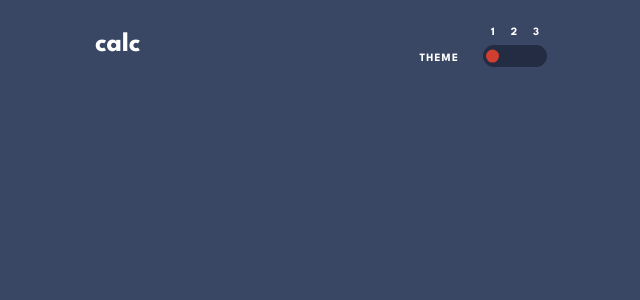
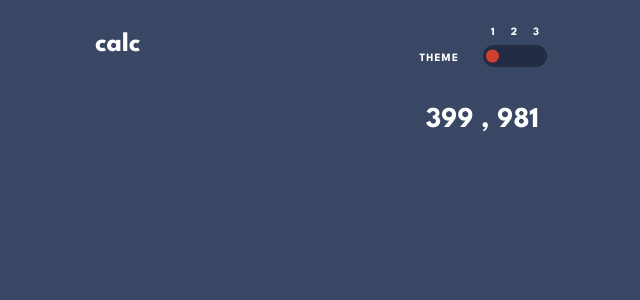
Before and after one commit to AbdulSamadCodes/Calculator-App, a React (Vite) app: page / in a window 1280 px wide. Shown: the top 300 px of the page, without its empty margins (319-959 px from the left). Built offline with nearby package versions, Linux system fonts and the light colour scheme.

Commit message:
Working on main interface

```diff
--- a/src/Components/Container.jsx
+++ b/src/Components/Container.jsx
@@ -1,14 +1,16 @@
 import React from 'react';
 import { Header } from '/src/Components/Header/Header.jsx';
+import { Interface } from '/src/Components/Interface/Interface.jsx';
 
 function Container() {
 
   return (
-    <div className='container max-w-[500px]
-     mx-auto pt-6 pb-6 px-6'
+    <div className='container grid max-w-[500px]
+     mx-auto pt-6 pb-6 px-6 gap-3'
      >
 
       <Header />
+      <Interface />
 
     </div>
   );
--- /dev/null
+++ b/src/Components/Interface/Interface.jsx
@@ -0,0 +1,13 @@
+import React from 'react';
+import { OutputScreen } from '/src/Components/Interface/OutputScreen.jsx';
+
+function Interface() {
+
+  return (
+    <main className='interface'>
+      <OutputScreen />
+    </main>
+  );
+}
+
+export { Interface };
--- /dev/null
+++ b/src/Components/Interface/OutputScreen.jsx
@@ -0,0 +1,13 @@
+import React from 'react';
+
+function OutputScreen() {
+
+  return (
+    <div className='px-2 py-5 text-right
+     text-[1.8rem] text-white font-bold'>
+        399 , 981
+    </div>
+  );
+}
+
+export { OutputScreen };
--- a/src/Components/OutputScreen.jsx
+++ /dev/null
@@ -1,5 +0,0 @@
-import React from 'react';
-
-function OutputScreen() {
-
-}
```
